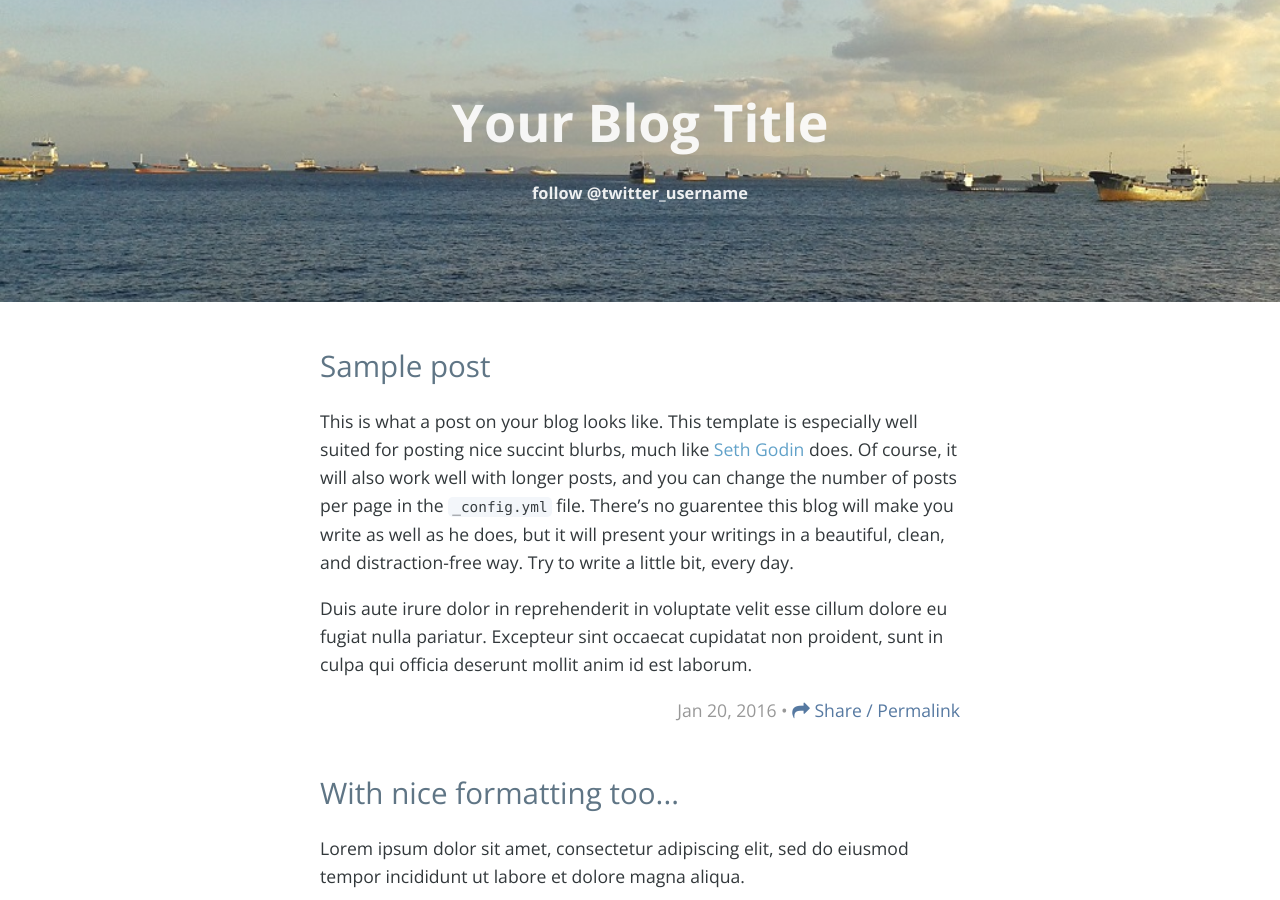
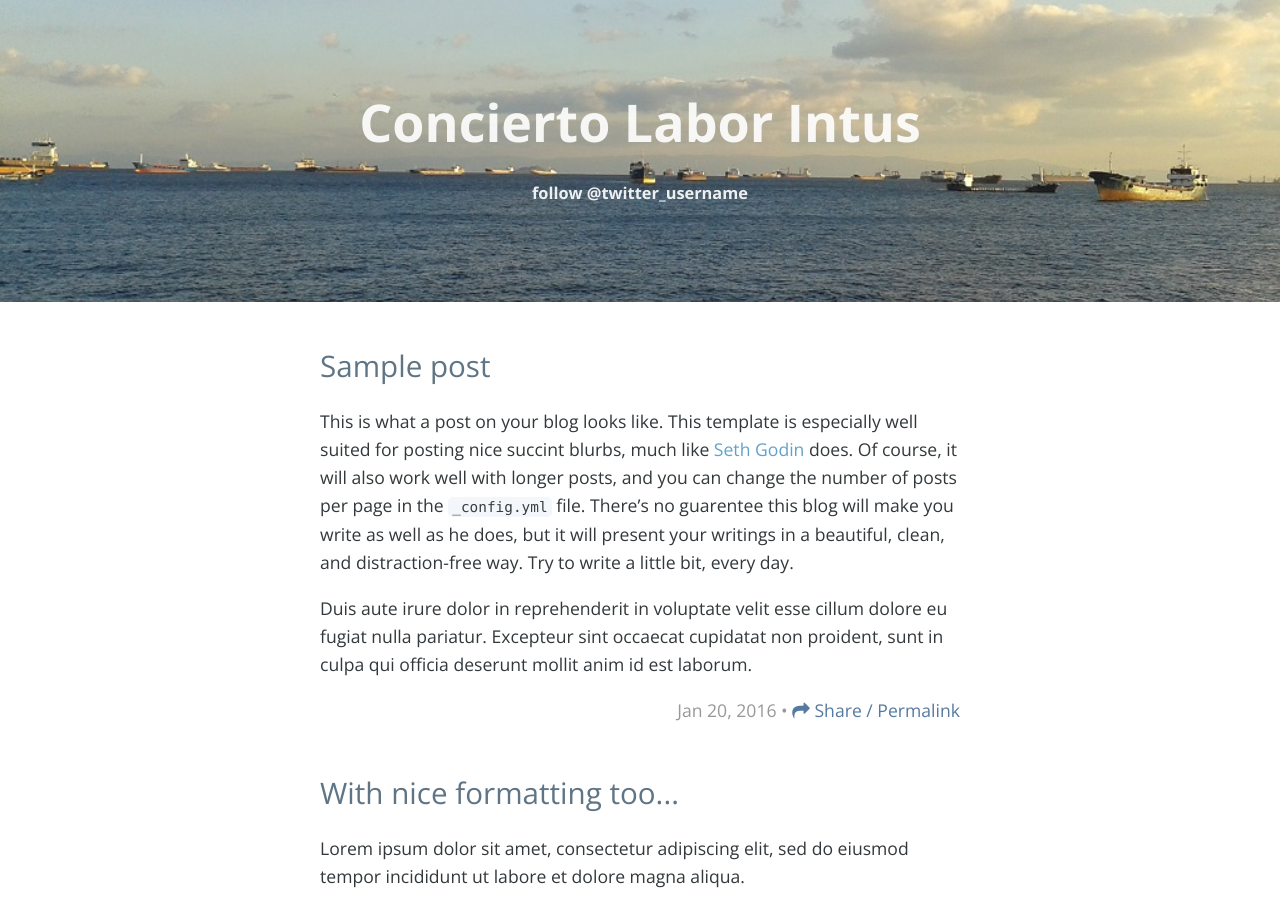
Before and after one commit to gabrielcalarco/cayman-blog-master, a Jekyll site: the page built from index.html, in a window 1280 px wide and 900 px high. Built offline with Jekyll 4.4.1, drawn with Linux system fonts in a browser that asks for light colours; nearby versions of some CDN libraries; the list of posts is cut into pages by our own code; comment, search, counter and statistics services are not loaded.

Commit message:
cambio titulo del sitio

```diff
--- a/_config.yml
+++ b/_config.yml
@@ -6,10 +6,10 @@
 # 'jekyll serve'. If you change this file, please restart the server process.
 
 # Site settings
-title: Your Blog Title
+title: Concierto Labor Intus
 description: '' # write a nice description for your blog
 baseurl: '/cayman-blog' # the subpath of your site, e.g. /blog
-url: 'https://adueck.github.io' # the base hostname & protocol for your site http://www.example.com
+url: 'https://gabrielcalarco.github.io/' # the base hostname & protocol for your site http://www.example.com
 # google_analytics: 'UA-XXXXXX-X'
 twitter_username: 'twitter_username'
 
```
